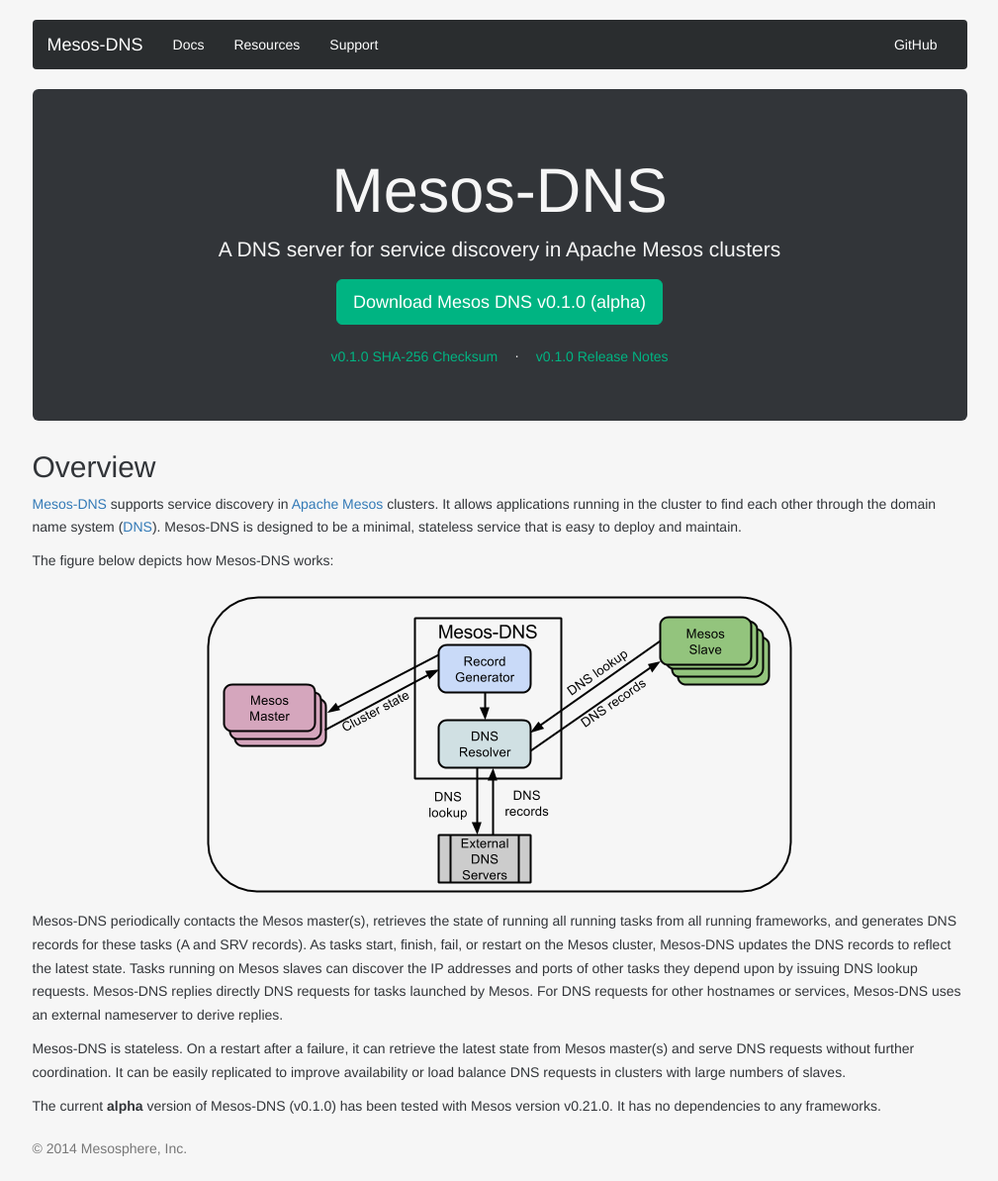
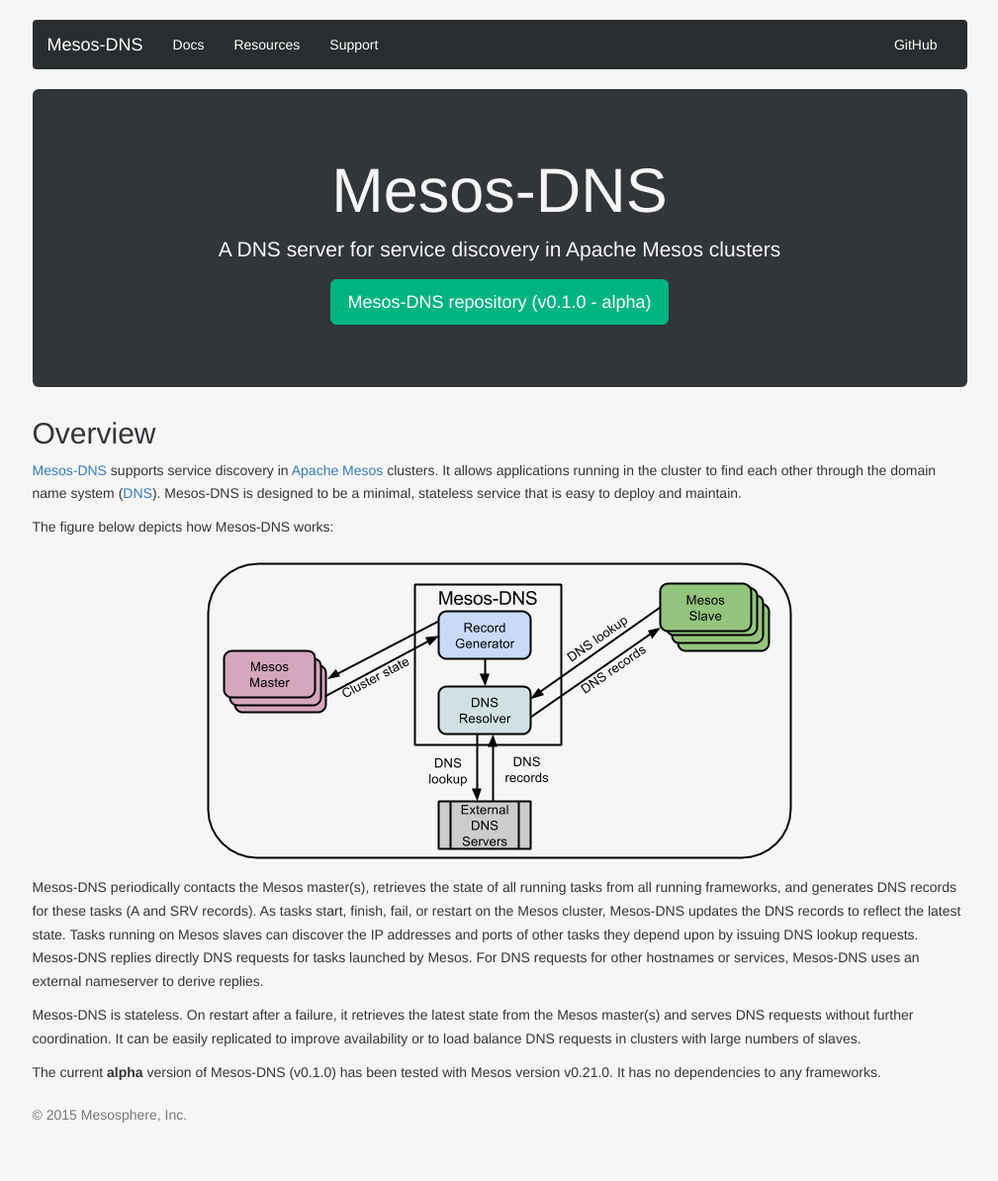
Before and after one commit to vkorehov/mesos-dns, a Jekyll site: the page built from docs/index.md, in a window 1280 px wide. Shown: the whole page at 99% size, without its empty margins (135-1144 px from the left). Built offline with Jekyll 4.4.1, drawn with Linux system fonts in a browser that asks for light colours; nearby versions of some CDN libraries; some web fonts are replaced; Markdown is read by kramdown in place of the engine named in the settings; after the commit the page ends 1159 px from its top, so only the background shows below that.

```diff
--- a/docs/_layouts/default.html
+++ b/docs/_layouts/default.html
@@ -53,7 +53,7 @@
           {{ content }}
           <footer>
             <p class="text-muted">
-              &copy; 2014 <a class="text-muted" href="http://mesosphere.com">Mesosphere, Inc.</a>
+              &copy; 2015 <a class="text-muted" href="http://mesosphere.com">Mesosphere, Inc.</a>
             </p>
           </footer>
         </div>
--- a/docs/_layouts/docs.html
+++ b/docs/_layouts/docs.html
@@ -39,7 +39,7 @@ layout: default
         </a>
       </li>
        <li>
-        <a href="{{ site.baseurl }}/docs/building.html">
+        <a href="{{ site.baseurl }}/docs/faq.html">
           Building Mesos-DNS
         </a>
       </li>
--- a/docs/index.md
+++ b/docs/index.md
@@ -8,12 +8,12 @@ title: A DNS server for service discovery in Mesos clusters
     A DNS server for service discovery in Apache Mesos clusters
   </p>
   <p>
-    <a href="http://downloads.mesosphere.com/mesos-dns/v0.1.0/mesos-dns-0.1.0.tgz"
+    <a href="http://github.com/mesosphere/mesos-dns"
         class="btn btn-lg btn-primary">
-      Download Mesos DNS v0.1.0 (alpha)
+      Mesos-DNS repository (v0.1.0 - alpha)
     </a>
   </p>
-  <a class="btn btn-link"
+<!--  <a class="btn btn-link"
       href="http://downloads.mesosphere.com/mesos-dns/v0.1.0/mesos-dns-0.1.0.tgz.sha256">
     v0.1.0 SHA-256 Checksum
   </a> &middot;
@@ -21,6 +21,7 @@ title: A DNS server for service discovery in Mesos clusters
       href="https://github.com/mesosphere/mesos-dns/releases/tag/v0.1.0">
     v0.1.0 Release Notes
   </a>
+-->
 </div>
 
 ## Overview
@@ -33,8 +34,8 @@ The figure below depicts how Mesos-DNS works:
   <img src="{{ site.baseurl}}/img/architecture.png" width="610" height="320" alt="">
 </p>
 
-Mesos-DNS periodically contacts the Mesos master(s), retrieves the state of running all running tasks from all running frameworks, and generates DNS records for these tasks (A and SRV records). As tasks start, finish, fail, or restart on the Mesos cluster, Mesos-DNS updates the DNS records to reflect the latest state. Tasks running on Mesos slaves can discover the IP addresses and ports of other tasks they depend upon by issuing DNS lookup requests. Mesos-DNS replies directly DNS requests for tasks launched by Mesos. For DNS requests for other hostnames or services, Mesos-DNS uses an external nameserver to derive replies.
+Mesos-DNS periodically contacts the Mesos master(s), retrieves the state of all running tasks from all running frameworks, and generates DNS records for these tasks (A and SRV records). As tasks start, finish, fail, or restart on the Mesos cluster, Mesos-DNS updates the DNS records to reflect the latest state. Tasks running on Mesos slaves can discover the IP addresses and ports of other tasks they depend upon by issuing DNS lookup requests. Mesos-DNS replies directly DNS requests for tasks launched by Mesos. For DNS requests for other hostnames or services, Mesos-DNS uses an external nameserver to derive replies.
 
-Mesos-DNS is stateless. On a restart after a failure, it can retrieve the latest state from Mesos master(s) and serve DNS requests without further coordination. It can be easily replicated to improve availability or load balance DNS requests in clusters with large numbers of slaves.
+Mesos-DNS is stateless. On restart after a failure, it retrieves the latest state from the Mesos master(s) and serves DNS requests without further coordination. It can be easily replicated to improve availability or to load balance DNS requests in clusters with large numbers of slaves.
 
 The current **alpha** version of Mesos-DNS (v0.1.0) has been tested with Mesos version v0.21.0. It has no dependencies to any frameworks.
```
Also changed, not shown: docs/resources.md (+1 -8 lines), docs/support.md (+3 -6 lines).
